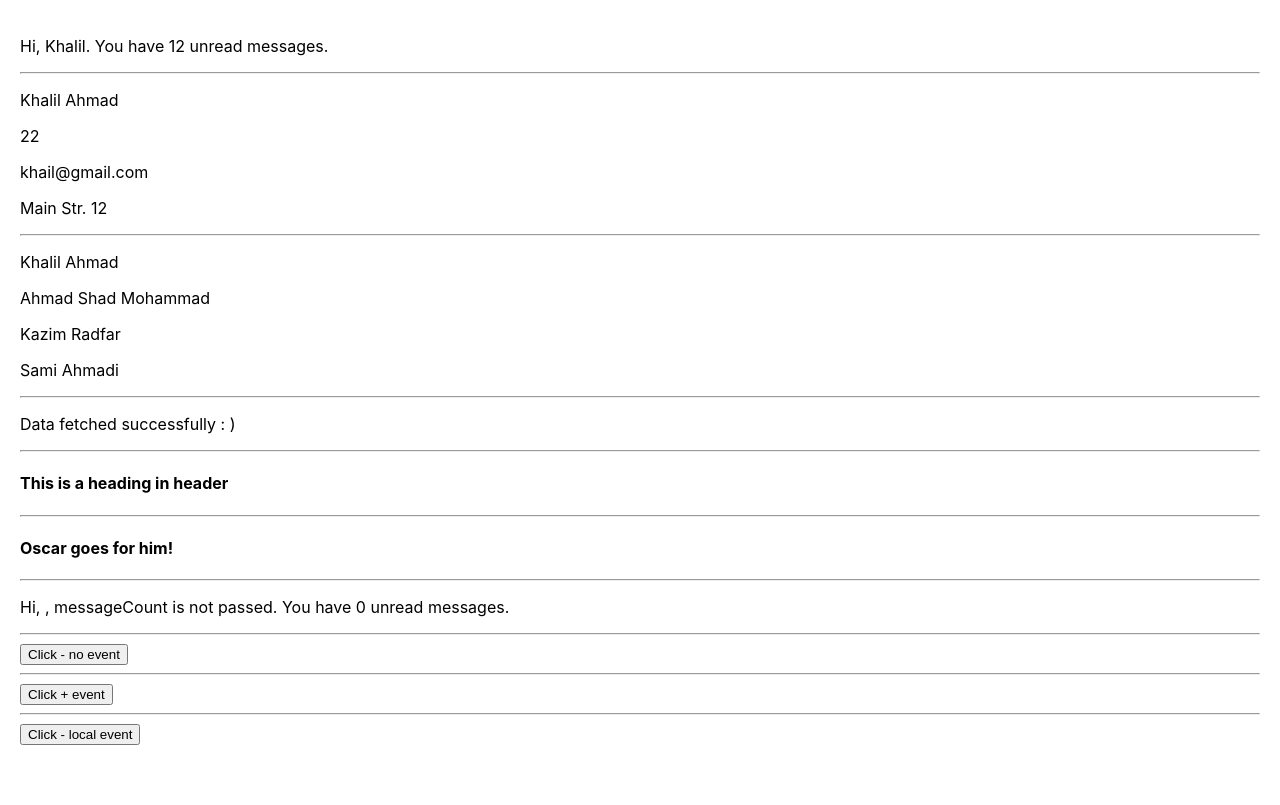
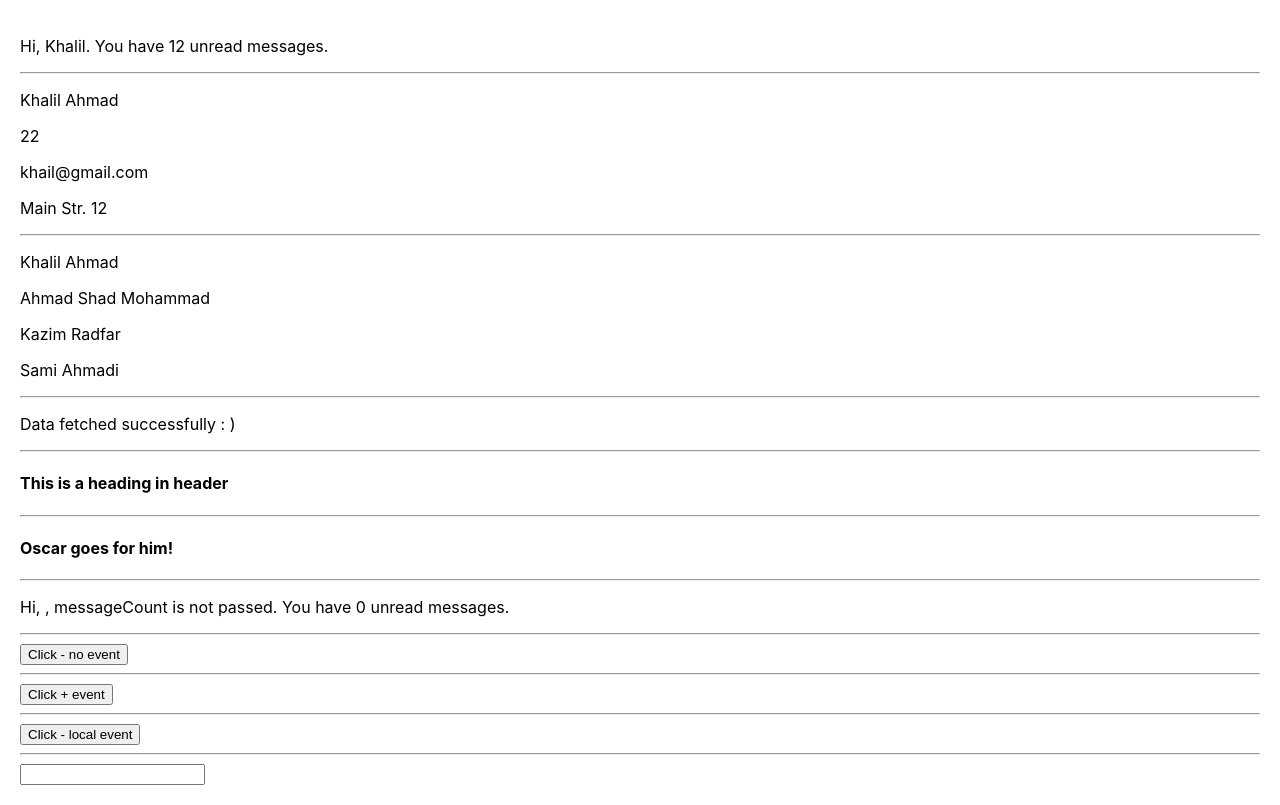
Before and after one commit to khalilnazari/react-typescript-basic, a React (Create React App) app: page / in a window 1280 px wide. Built offline with nearby package versions, Linux system fonts and the light colour scheme.

Commit message:
Input type is added

```diff
--- a/src/App.tsx
+++ b/src/App.tsx
@@ -8,6 +8,7 @@ import Status from "./components/Status";
 import Header from "./components/Header";
 import Oscar from "./components/Oscar";
 import { EventProps } from "./components/EventProps";
+import Input from './components/Input';
 
 
 function App() {
@@ -98,6 +99,9 @@ function App() {
         noEventClick={noEventClick}
         handleEventClick={(event, id) => handleEventClick(event, id)}
       />
+      <hr />
+
+      <Input />
     </div>
   );
 }
--- /dev/null
+++ b/src/components/Input.tsx
@@ -0,0 +1,16 @@
+import React from "react";
+
+
+const Input = () => {
+    const handleInputChange = (e: React.ChangeEvent<HTMLInputElement>) => {
+        console.log(e.target.value);
+    }
+
+    return (
+        <div className="input">
+            <input type="text" name="" onChange={handleInputChange} />
+        </div>
+    )
+}
+
+export default Input;
```
